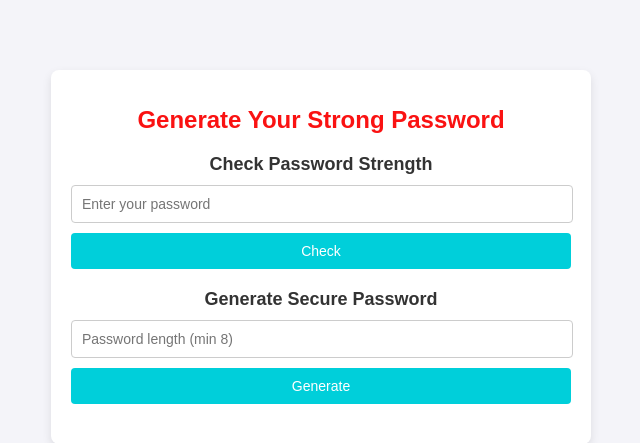
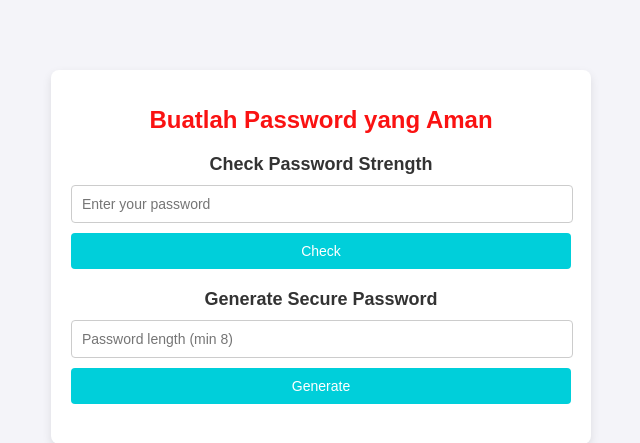
Before and after one commit to mhdraihanr/secpasswordgenerator.github.io, a Flask app: page / in a window 1280 px wide. Shown: the part 143-586 px from the top of the page, without its empty margins (319-959 px from the left). Run offline with Flask 3, Linux system fonts and the light colour scheme.

Commit message:
ganti html

```diff
--- a/templates/check.html
+++ b/templates/check.html
@@ -8,7 +8,7 @@
 </head>
 <body>
     <div class="container">
-        <h1>Generate Your Strong Password </h1>
+        <h1>Buatlah Password yang Aman  </h1>
 
         <!-- Form untuk memeriksa kekuatan password -->
         <div class="form-container">
```
